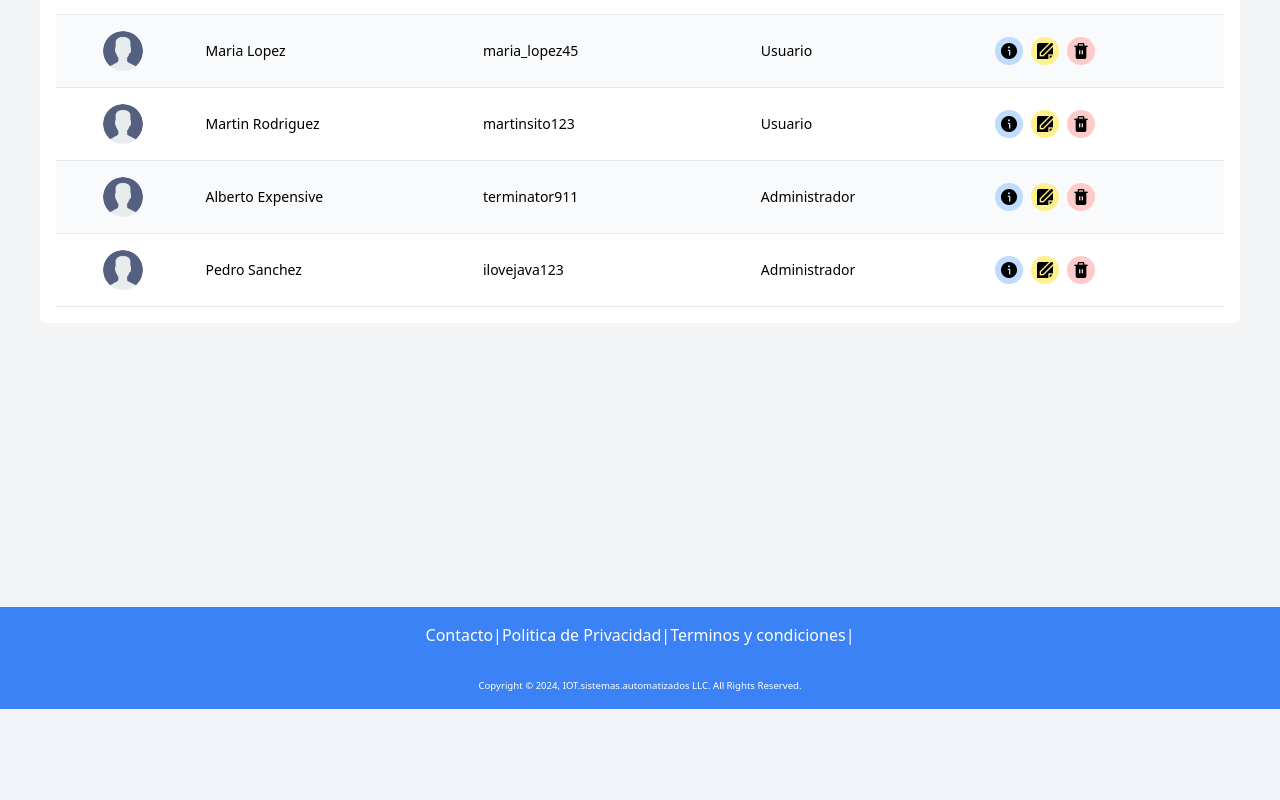
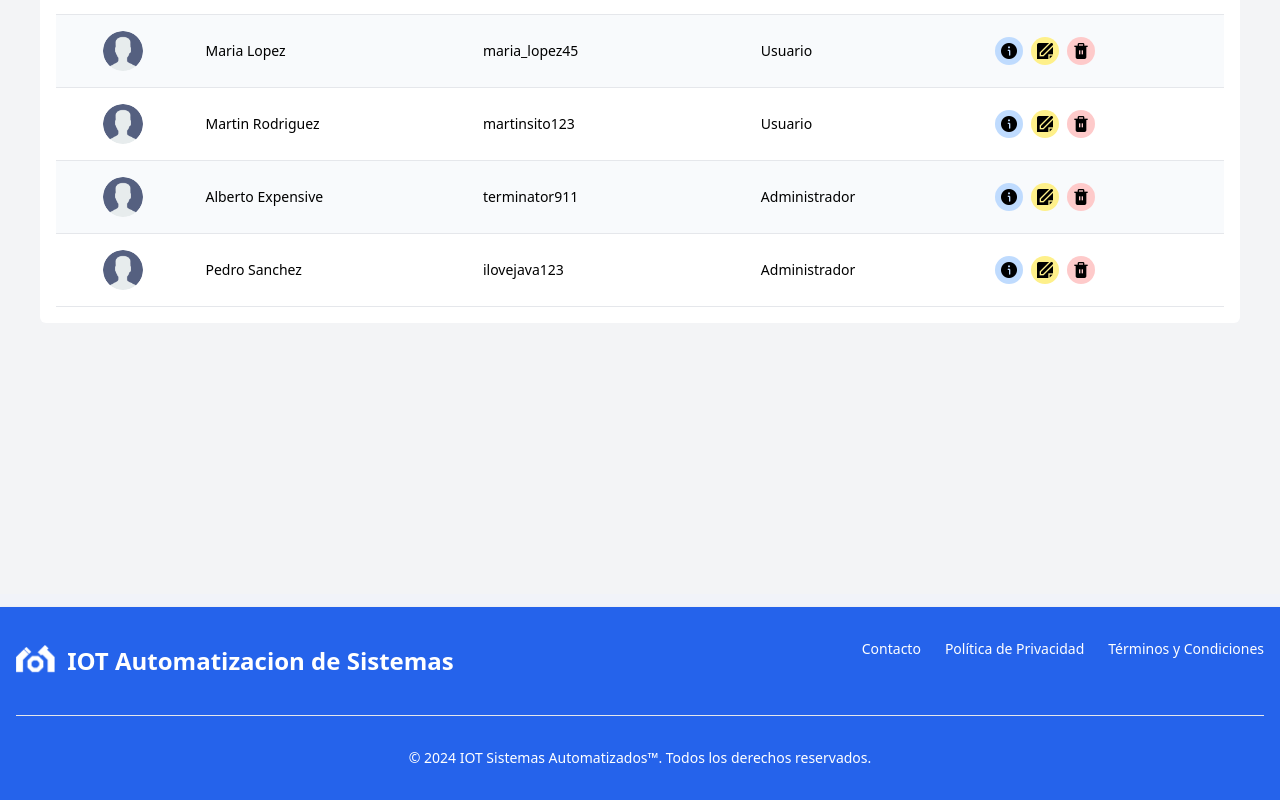
Before and after one commit to gmartinezsenglar/iotautomatizacion, a Next.js app: page /admin in a window 1280 px wide. Shown: the part 270-1070 px from the top of the page. Before the commit the page ends 979 px from the top, so only its background shows below. Built offline with nearby package versions, Linux system fonts and the light colour scheme.

Commit message:
Actualizacion sprint3
-cambio de estilo Footer
-creacion de componente sidebar para pagina de informacion del usuario
-cambios en los componentes de contenido del usuario y pagina del perfil

```diff
--- a/src/app/profile/page.js
+++ b/src/app/profile/page.js
@@ -1,7 +1,8 @@
 import { getSession } from "@/actions";
+import AdminSection from "@/components/AdminSection";
+import Sidebar from "@/components/Sidebar";
+import UserSection from "@/components/UserSection";
 import { redirect } from "next/navigation";
-import AdminSection from "@/components/AdminSection";
-import UserSection from "@/components/UserSection";
 
 export default async function Profile() {
   const session = await getSession();
@@ -15,8 +16,13 @@ export default async function Profile() {
   }
 
   return (
-    <div>
-        {session.rol === 'admin' ? <AdminSection /> : <UserSection />}
+    <div className="flex flex-col lg:flex-row justify-center items-start lg:space-x-6 p-6">
+      <div className="lg:w-64 w-full max-w-xs mb-6 lg:mb-0">
+        <Sidebar />
+      </div>
+      <div className="flex-1 bg-gray-50 rounded-lg shadow-md p-6">
+        {session.rol === "admin" ? <AdminSection /> : <UserSection />}
+      </div>
     </div>
   );
 }
--- a/src/app/styles/globals.css
+++ b/src/app/styles/globals.css
@@ -20,27 +20,6 @@ main {
   padding-bottom: 1%;
 }
 
-#section_footer {
-  width: 100%;
-  background: #3b82f6;
-
-  a,
-  span {
-    color: #fff;
-    font-size: 1rem;
-    text-decoration: none;
-  }
-
-  a:hover {
-    text-decoration: underline;
-  }
-
-  p {
-    color: #fff;
-    font-size: 0.6em;
-  }
-}
-
 .dropDownProfile {
   position: absolute;
   top: 4.5rem;
--- a/src/components/AdminSection.js
+++ b/src/components/AdminSection.js
@@ -1,5 +1,4 @@
 import { getSession } from "@/actions";
-
 
 const AdminSection = async () => {
   const session = await getSession();
@@ -13,46 +12,52 @@ const AdminSection = async () => {
   }
 
   return (
-
-        <div className="bg-white overflow-hidden shadow rounded-lg border">
+    <div className="flex flex-col items-center justify-center p-6 bg-gray-50">
+      <div className="bg-white overflow-hidden shadow rounded-lg border w-full sm:w-96">
         <div className="px-4 py-5 sm:px-6">
           <h3 className="text-lg leading-6 font-medium text-gray-900">
             {session.name}
-
           </h3>
           <p className="mt-1 max-w-2xl text-sm text-gray-500">
-                This is some information about the user.
+            Rol del usuario: {session.rol}
           </p>
         </div>
         <div className="border-t border-gray-200 px-4 py-5 sm:p-0">
           <dl className="sm:divide-y sm:divide-gray-200">
             <div className="py-3 sm:py-5 sm:grid sm:grid-cols-3 sm:gap-4 sm:px-6">
-                  <dt className="text-sm font-medium text-gray-500">Nombre completo</dt>
+              <dt className="text-sm font-medium text-gray-500">
+                Nombre completo
+              </dt>
               <dd className="mt-1 text-sm text-gray-900 sm:mt-0 sm:col-span-2">
                 {session.name}
               </dd>
             </div>
             <div className="py-3 sm:py-5 sm:grid sm:grid-cols-3 sm:gap-4 sm:px-6">
-                  <dt className="text-sm font-medium text-gray-500">Direccion de correo</dt>
+              <dt className="text-sm font-medium text-gray-500">
+                Dirección de correo
+              </dt>
               <dd className="mt-1 text-sm text-gray-900 sm:mt-0 sm:col-span-2">
                 {session.useremail}
               </dd>
             </div>
             <div className="py-3 sm:py-5 sm:grid sm:grid-cols-3 sm:gap-4 sm:px-6">
-                  <dt className="text-sm font-medium text-gray-500">Telefono celular</dt>
+              <dt className="text-sm font-medium text-gray-500">
+                Teléfono celular
+              </dt>
               <dd className="mt-1 text-sm text-gray-900 sm:mt-0 sm:col-span-2">
-                    (+56 9) 456-7890
+                (+56 9) 42523452
               </dd>
             </div>
             <div className="py-3 sm:py-5 sm:grid sm:grid-cols-3 sm:gap-4 sm:px-6">
-                  <dt className="text-sm font-medium text-gray-500">Direccion</dt>
+              <dt className="text-sm font-medium text-gray-500">Dirección</dt>
               <dd className="mt-1 text-sm text-gray-900 sm:mt-0 sm:col-span-2">
-                    123 Main St
+                Calle Falsa 4565
                 <br />
-                    Anytown, USA 12345
+                Labranza, CHILE
               </dd>
             </div>
           </dl>
+        </div>
       </div>
     </div>
   );
--- a/src/components/Footer.jsx
+++ b/src/components/Footer.jsx
@@ -1,31 +1,61 @@
 "use client";
 
 import Link from "next/link";
-import React, { Component } from "react";
-
+import { Component } from "react";
 
 class Footer extends Component {
   render() {
-        const current_year = new Date().getFullYear();
+    const currentYear = new Date().getFullYear();
+
     return (
-            <div id="section_footer">
-                <div className="text-center py-4">
-                    <Link href="./contact" target="_blank" className="btn btn-link">
+      <footer className="bg-blue-600 text-white shadow m-0">
+        <div className="w-full p-4 md:py-8">
+          <div className="flex flex-wrap items-center justify-center sm:justify-between">
+            <Link
+              href="/"
+              className="flex items-center mb-4 sm:mb-0 space-x-3 rtl:space-x-reverse"
+            >
+              <img src="/images/logo21.png" className="h-8" alt="Logo" />
+              <span className="self-center text-2xl font-semibold whitespace-nowrap">
+                IOT Automatizacion de Sistemas
+              </span>
+            </Link>
+            <ul className="flex flex-wrap items-center justify-center text-center sm:justify-start sm:text-left mb-6 text-sm font-medium text-white">
+              <li className="w-full md:w-auto md:me-6 mb-2 md:mb-0">
+                <Link href="./contact" className="hover:underline">
                   Contacto
                 </Link>
-                    <span>|</span>
-                    <Link href="../privacyPolicy/page.js" target="_blank" className="btn btn-link">
-                        Politica de Privacidad
+              </li>
+              <li className="w-full md:w-auto md:me-6 mb-2 md:mb-0">
+                <Link
+                  href="../privacyPolicy/page.js"
+                  className="hover:underline"
+                >
+                  Política de Privacidad
                 </Link>
-                    <span>|</span>
-                    <Link href="../app/termsConditions/page.js" target="_blank" className="btn btn-link">
-                        Terminos y condiciones
+              </li>
+              <li className="w-full md:w-auto">
+                <Link
+                  href="../app/termsConditions/page.js"
+                  className="hover:underline"
+                >
+                  Términos y Condiciones
                 </Link>
-                    <span>|</span>
+              </li>
+            </ul>
           </div>
-                <p className="text-center py-4">Copyright © {current_year}, IOT.sistemas.automatizados LLC. All Rights Reserved.</p>
+          <hr className="my-6 border-gray-200 lg:my-8" />
+          <span className="block text-sm text-center text-white">
+            © {currentYear}{" "}
+            <Link href="/" className="hover:underline">
+              IOT Sistemas Automatizados™
+            </Link>
+            . Todos los derechos reservados.
+          </span>
         </div>
+      </footer>
     );
   }
 }
+
 export default Footer;
--- /dev/null
+++ b/src/components/Sidebar.js
@@ -0,0 +1,127 @@
+"use client"; // Asegúrate de colocar esta línea al inicio del archivo
+
+import { useState } from "react";
+
+const Sidebar = () => {
+  const [isSidebarOpen, setIsSidebarOpen] = useState(false);
+
+  const toggleSidebar = () => {
+    setIsSidebarOpen(!isSidebarOpen);
+  };
+
+  const closeSidebar = () => {
+    setIsSidebarOpen(false);
+  };
+
+  return (
+    <div className="relative">
+      <div className="hidden lg:flex w-64 bg-gray-800 border-2 border-blue-400 text-white rounded-lg shadow-md p-4 h-auto">
+        <div className="flex flex-col">
+          <h2 className="text-lg font-semibold mb-4">Opciones</h2>
+          <ul>
+            <li className="mb-3">
+              <a href="#" className="hover:bg-gray-700 p-2 rounded-md block">
+                Perfil
+              </a>
+            </li>
+            <li className="mb-3">
+              <a href="#" className="hover:bg-gray-700 p-2 rounded-md block">
+                Cambiar Contraseña
+              </a>
+            </li>
+            <li className="mb-3">
+              <a href="#" className="hover:bg-gray-700 p-2 rounded-md block">
+                Actualizar Datos
+              </a>
+            </li>
+          </ul>
+        </div>
+      </div>
+      {/*modo movil */}
+      <div className="lg:hidden">
+        <button
+          onClick={toggleSidebar}
+          className="p-2 bg-gray-800 border-2 border-blue-400 text-white"
+        >
+          {isSidebarOpen ? (
+            <svg
+              className="h-6 w-6"
+              xmlns="http://www.w3.org/2000/svg"
+              fill="none"
+              viewBox="0 0 24 24"
+              stroke="currentColor"
+            >
+              <path
+                strokeLinecap="round"
+                strokeLinejoin="round"
+                strokeWidth={2}
+                d="M6 18L18 6M6 6l12 12"
+              />
+            </svg>
+          ) : (
+            <svg
+              className="h-6 w-6"
+              xmlns="http://www.w3.org/2000/svg"
+              fill="none"
+              viewBox="0 0 24 24"
+              stroke="currentColor"
+            >
+              <path
+                strokeLinecap="round"
+                strokeLinejoin="round"
+                strokeWidth={2}
+                d="M4 6h16M4 12h16m-7 6h7"
+              />
+            </svg>
+          )}
+        </button>
+
+        {isSidebarOpen && (
+          <div
+            className="absolute top-0 left-0 bg-gray-800 border-2 border-blue-400 text-white w-64 p-4 shadow-md rounded-lg h-auto z-50"
+            onClick={closeSidebar}
+          >
+            <div className="flex flex-col" onClick={(e) => e.stopPropagation()}>
+              <button
+                onClick={closeSidebar}
+                className="text-white text-xl absolute top-4 right-4"
+              >
+                &times;
+              </button>
+
+              <h2 className="text-lg font-semibold mb-4">Opciones</h2>
+              <ul>
+                <li className="mb-3">
+                  <a
+                    href="#"
+                    className="hover:bg-gray-700 p-2 rounded-md block"
+                  >
+                    Perfil
+                  </a>
+                </li>
+                <li className="mb-3">
+                  <a
+                    href="#"
+                    className="hover:bg-gray-700 p-2 rounded-md block"
+                  >
+                    Cambiar Contraseña
+                  </a>
+                </li>
+                <li className="mb-3">
+                  <a
+                    href="#"
+                    className="hover:bg-gray-700 p-2 rounded-md block"
+                  >
+                    Actualizar Datos
+                  </a>
+                </li>
+              </ul>
+            </div>
+          </div>
+        )}
+      </div>
+    </div>
+  );
+};
+
+export default Sidebar;
--- a/src/components/UserSection.js
+++ b/src/components/UserSection.js
@@ -12,46 +12,52 @@ const UserSection = async () => {
   }
 
   return (
-
-        <div className="bg-white overflow-hidden shadow rounded-lg border">
+    <div className="flex flex-col items-center justify-center p-6 bg-gray-50">
+      <div className="bg-white overflow-hidden shadow rounded-lg border w-full sm:w-96">
         <div className="px-4 py-5 sm:px-6">
           <h3 className="text-lg leading-6 font-medium text-gray-900">
             {session.name}
-
           </h3>
           <p className="mt-1 max-w-2xl text-sm text-gray-500">
-                This is some information about the user.
+            Rol del usuario: {session.rol}
           </p>
         </div>
         <div className="border-t border-gray-200 px-4 py-5 sm:p-0">
           <dl className="sm:divide-y sm:divide-gray-200">
             <div className="py-3 sm:py-5 sm:grid sm:grid-cols-3 sm:gap-4 sm:px-6">
-                  <dt className="text-sm font-medium text-gray-500">Nombre completo</dt>
+              <dt className="text-sm font-medium text-gray-500">
+                Nombre completo
+              </dt>
               <dd className="mt-1 text-sm text-gray-900 sm:mt-0 sm:col-span-2">
                 {session.name}
               </dd>
             </div>
             <div className="py-3 sm:py-5 sm:grid sm:grid-cols-3 sm:gap-4 sm:px-6">
-                  <dt className="text-sm font-medium text-gray-500">Direccion de correo</dt>
+              <dt className="text-sm font-medium text-gray-500">
+                Dirección de correo
+              </dt>
               <dd className="mt-1 text-sm text-gray-900 sm:mt-0 sm:col-span-2">
                 {session.useremail}
               </dd>
             </div>
             <div className="py-3 sm:py-5 sm:grid sm:grid-cols-3 sm:gap-4 sm:px-6">
-                  <dt className="text-sm font-medium text-gray-500">Telefono celular</dt>
+              <dt className="text-sm font-medium text-gray-500">
+                Teléfono celular
+              </dt>
               <dd className="mt-1 text-sm text-gray-900 sm:mt-0 sm:col-span-2">
-                    (+56 9) 456-7890
+                (+56 9) 323223452
               </dd>
             </div>
             <div className="py-3 sm:py-5 sm:grid sm:grid-cols-3 sm:gap-4 sm:px-6">
-                  <dt className="text-sm font-medium text-gray-500">Direccion</dt>
+              <dt className="text-sm font-medium text-gray-500">Dirección</dt>
               <dd className="mt-1 text-sm text-gray-900 sm:mt-0 sm:col-span-2">
-                    123 Main St
+                Calle Falsa 123
                 <br />
-                    Anytown, USA 12345
+                Temuco, CHILE
               </dd>
             </div>
           </dl>
+        </div>
       </div>
     </div>
   );
```
Also changed, not shown: src/components/Header.jsx (+70 -43 lines), public/images/logo21.png (added). Lines whose indentation alone changed are shown as unchanged.
